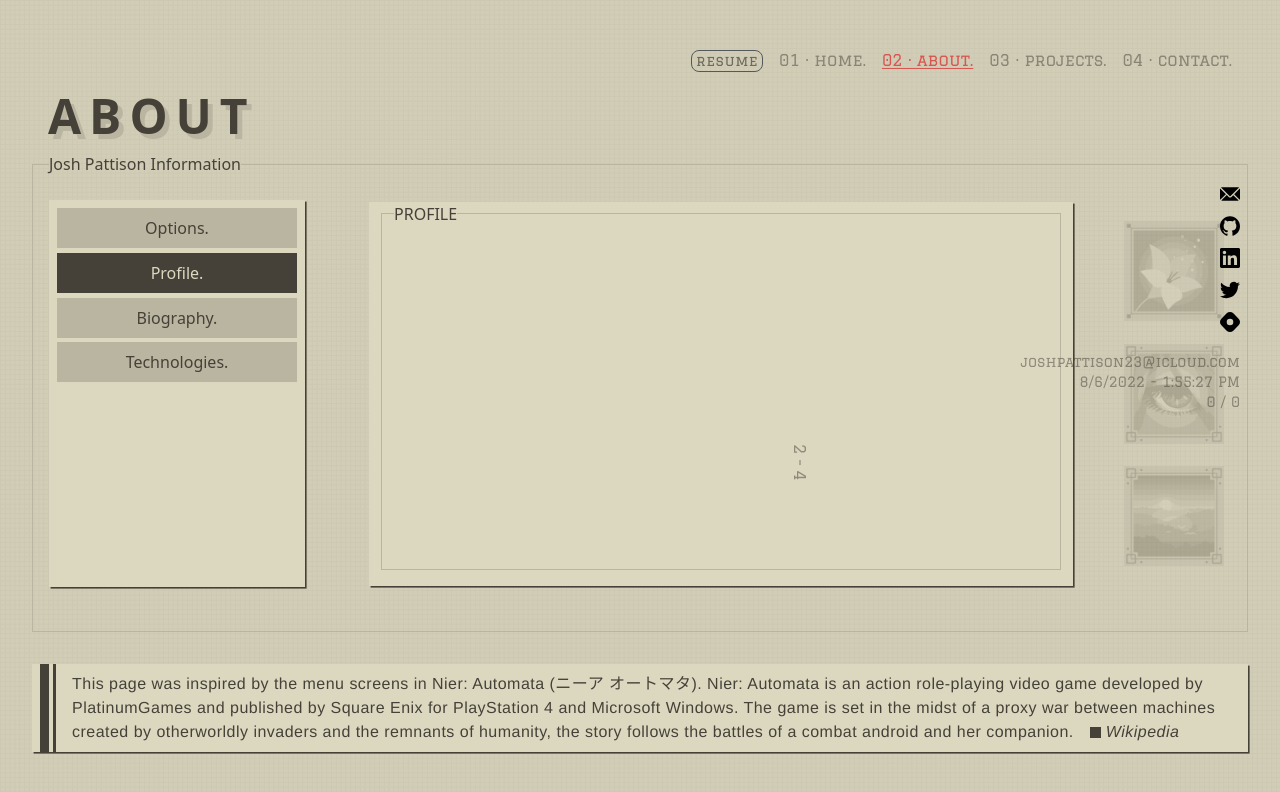
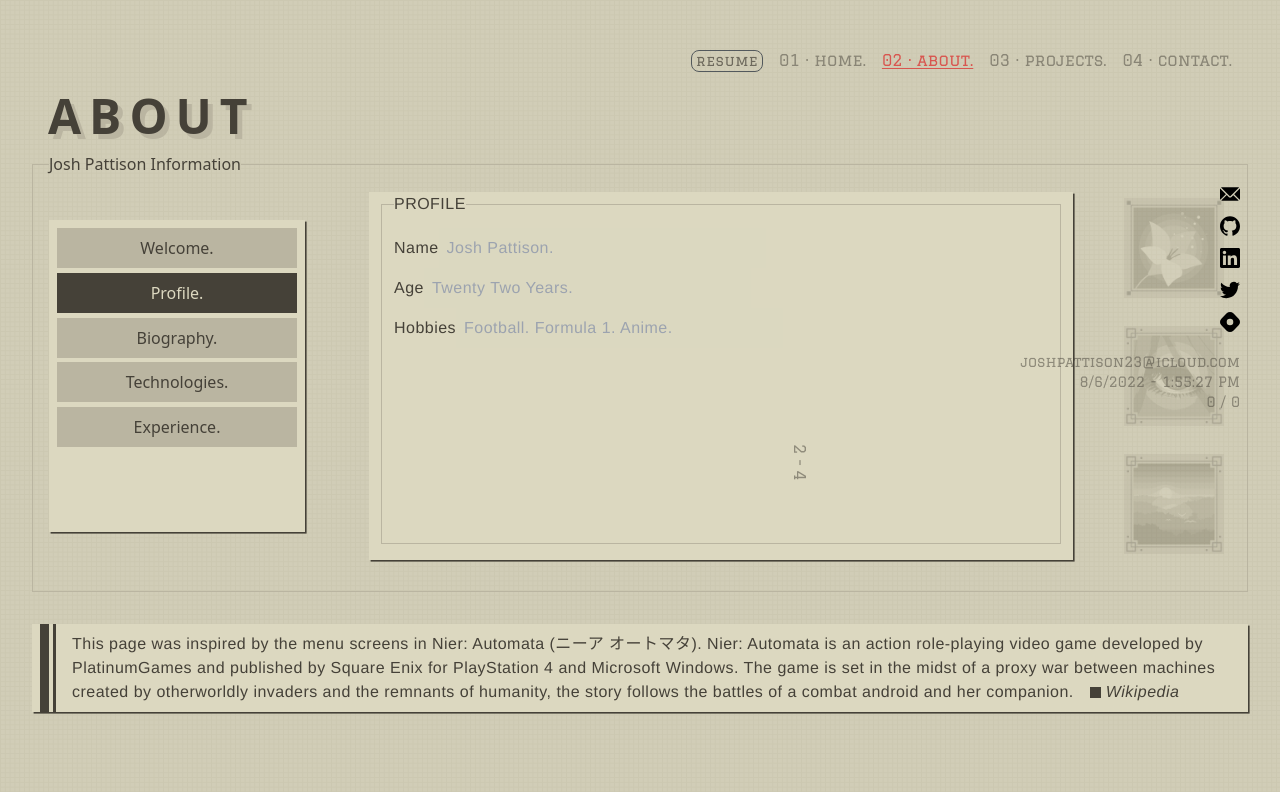
Before and after one commit to pattisoj/portfolio, a Next.js app: page /about in a window 1280 px wide. Both pictures are taken after a click on the button "Profile.". Shown: the top 792 px of the page. Built offline with nearby package versions, Linux system fonts and the light colour scheme.

Commit message:
Added & Styled - About page information

```diff
--- a/pages/about.js
+++ b/pages/about.js
@@ -10,7 +10,7 @@ import NavBar from "../components/NavBar";
 import PageNumber from "../components/PageNumber";
 
 export default function About() {
-  const [displayedOption, setDisplayedOption] = useState("options");
+  const [displayedOption, setDisplayedOption] = useState("welcome");
 
   function handleClick(option) {
     console.log(`Clicked on the ${option} button`);
@@ -33,11 +33,11 @@ export default function About() {
           <div className="about-options">
             <button
               className={`about-option-button ${
-                "options" === displayedOption ? "active" : ""
+                "welcome" === displayedOption ? "active" : ""
               }`}
-              onClick={() => handleClick("options")}
+              onClick={() => handleClick("welcome")}
             >
-              Options.
+              Welcome.
             </button>
             <button
               className={`about-option-button ${
@@ -63,12 +63,22 @@ export default function About() {
             >
               Technologies.
             </button>
+            <button
+              className={`about-option-button ${
+                "experience" === displayedOption ? "active" : ""
+              }`}
+              onClick={() => handleClick("experience")}
+            >
+              Experience.
+            </button>
           </div>
           <div className="about-info-display">
-            {displayedOption === "options" ? (
+            {displayedOption === "welcome" ? (
               <div className="about-info-content-container">
                 <fieldset className="about-info-content">
-                  <legend>OPTIONS</legend>
+                  <legend>WELCOME</legend>
+                  <h2 className="welcome-h2">Welcome to my about page.</h2>
+                  <p className="welcome-p">{`Select an option on the left to view it's contents.`}</p>
                 </fieldset>
               </div>
             ) : null}
@@ -76,6 +86,33 @@ export default function About() {
               <div className="about-info-content-container">
                 <fieldset className="about-info-content">
                   <legend>PROFILE</legend>
+                  <p>
+                    <label htmlFor="text">Name</label>
+                    <input
+                      className="profile-input"
+                      type="text"
+                      placeholder="Josh Pattison."
+                      disabled
+                    />
+                  </p>
+                  <p>
+                    <label htmlFor="text">Age</label>
+                    <input
+                      className="profile-input"
+                      type="text"
+                      placeholder="Twenty Two Years."
+                      disabled
+                    />
+                  </p>
+                  <p>
+                    <label htmlFor="text">Hobbies</label>
+                    <input
+                      className="profile-input"
+                      type="text"
+                      placeholder="Football. Formula 1. Anime."
+                      disabled
+                    />
+                  </p>
                 </fieldset>
               </div>
             ) : null}
@@ -83,6 +120,33 @@ export default function About() {
               <div className="about-info-content-container">
                 <fieldset className="about-info-content">
                   <legend>BIOGRAPHY</legend>
+                  <p>
+                    Before moving into code I earned a{" "}
+                    <ins>BSc in Psychology!</ins>
+                  </p>
+                  <br />
+                  <p>
+                    I started my coding journey by joining the{" "}
+                    <ins>
+                      <a href="https://www.schoolofcode.co.uk/">
+                        School of Code
+                      </a>
+                    </ins>{" "}
+                    a 16-week intensive bootcamp focused on{" "}
+                    <mark>full-stack development</mark> that mimics a work based
+                    environment.
+                  </p>
+                  <br />
+                  <p>
+                    I enjoy creating <ins>clean and testable code</ins> to solve
+                    problems. I have a passion for both front and back end and
+                    would love to continue exploring both in my career!
+                  </p>
+                  <br />
+                  <p>
+                    Currently I am looking for junior software development
+                    roles, <mark>contact me on the right.</mark>
+                  </p>
                 </fieldset>
               </div>
             ) : null}
@@ -90,6 +154,70 @@ export default function About() {
               <div className="about-info-content-container">
                 <fieldset className="about-info-content">
                   <legend>TECHNOLOGIES</legend>
+                  <div className="technologies-container">
+                    <dl>
+                      <dt>Languages</dt>
+                      <dd>HTML5.</dd>
+                      <dd>CSS.</dd>
+                      <dd>JavaScript.</dd>
+                      <dd>SQL.</dd>
+                    </dl>
+                    <dl>
+                      <dt>Libraries & Frameworks</dt>
+                      <dd>Node.js.</dd>
+                      <dd>React.</dd>
+                      <dd>Express.js.</dd>
+                      <dd>TailwindCSS.</dd>
+                      <dd>Next.js.</dd>
+                    </dl>
+                    <dl>
+                      <dt>Hosting</dt>
+                      <dd>Heroku.</dd>
+                      <dd>Netlify.</dd>
+                      <dd>AWS.</dd>
+                      <dd>Vercel.</dd>
+                    </dl>
+                    <dl>
+                      <dt>Testing</dt>
+                      <dd>Jest.</dd>
+                      <dd>Cypress.</dd>
+                      <dd>Postman.</dd>
+                    </dl>
+                    <dl>
+                      <dt>Databases</dt>
+                      <dd>PostgreSQL.</dd>
+                      <dd>DynamoDB.</dd>
+                    </dl>
+                  </div>
+                </fieldset>
+              </div>
+            ) : null}
+            {displayedOption === "experience" ? (
+              <div className="about-info-content-container">
+                <fieldset className="about-info-content">
+                  <legend>EXPERIENCE</legend>
+                  <mark>
+                    Full Stack Development, The School of Code - Remote. April
+                    2022 - Present.
+                  </mark>
+                  <br />
+                  <p>
+                    Focused on learning and using{" "}
+                    <ins>full stack technologies</ins> to solve real world
+                    problems in programming teams. - Worked in{" "}
+                    <ins>13 diverse teams over 16 weeks</ins>. Mainly pair
+                    programming but I also worked in a 4-person team for a
+                    weeklong project and a 5-person team for a four-week
+                    project.
+                  </p>
+                  <br />
+                  <p>
+                    <mark>Four-week project.</mark> - Used agile methodologies
+                    in a team of five to create a full-stack travel application
+                    whereby users could find unbiased information on countries
+                    in the world to better inform their destination decisions.{" "}
+                    <ins>See the projects tab for more.</ins>
+                  </p>
                 </fieldset>
               </div>
             ) : null}
--- a/styles/about.css
+++ b/styles/about.css
@@ -25,7 +25,7 @@
 }
 
 .about-info {
-    height: 60vh;
+    height: 55vh;
     margin: 0 2rem 0 2rem;
     padding: 1rem;
     padding-top: 0.5rem;
@@ -37,16 +37,16 @@
 .about-options{
     width: 20vw;
     padding: 0.5rem;
-    padding-bottom: 25vh;
+    padding-bottom: 10vh;
     display: grid;
-    margin-top: 1rem;
-    margin-bottom: 1rem;
+    margin-top: 1vh;
+    margin-bottom: 1vh;
     background-color: #dcd8c0;
     box-shadow: 0.1rem 0.1rem #454138;
 }
 
 .about-info-content-container{
-    height: 48vh;
+    height: 46vh;
     width: 55vw;
     margin-left: 5vw;
     background-color: #dcd8c0;
@@ -54,14 +54,17 @@
 }
 
 .about-info-content{
-    height: 46vh;
+    height: 44vh;
     margin: 0rem 0.75rem 0 0.75rem;
     padding: 0.75rem;
     border: 0.1rem solid #bab5a1;
+    font-family: helvetica, sans-serif;
+    letter-spacing: 0.03rem;
+    font-weight: lighter;
 }
 
 .about-icons{
-    height: 46vh;
+    height: 48vh;
     margin-left: 4vw;
     display: flex;
     flex-direction: column;
@@ -224,3 +227,62 @@
     color: #dcd8c0;
     background-color: #454138;
 }
+
+
+/* New content */
+
+
+.profile-input {
+    padding: 0.5rem;
+    font-size: 1em;
+    border: none;
+    outline: none;
+    -webkit-appearance: none;
+    -moz-appearance: none;
+    appearance: none;
+    background-color: #dcd8c0e3;
+    width: 50%;
+}
+
+.welcome-h2{
+    margin: -0.5rem;
+    margin-bottom: 0.5rem;
+    padding: 0.5rem 1rem;
+    font-size: 1.2rem;
+    background-color: #454138;
+    color: #bab5a1;
+}
+
+.welcome-p{
+    font-style: italic;
+}
+
+mark {
+    background-color: #454138;
+    color: #dcd8c0;
+}
+
+ins {
+    text-decoration: underline;
+}
+
+.technologies-container{
+    display: flex;
+    justify-content: center;
+    list-style-type: disc;
+}
+
+dl {
+    display: block;
+    list-style-type: disc;
+    margin: 1.5vw;
+}
+
+dt{
+    text-decoration: underline;
+    font-weight: normal;
+}
+
+dd {
+    display: list-item;
+}
```
